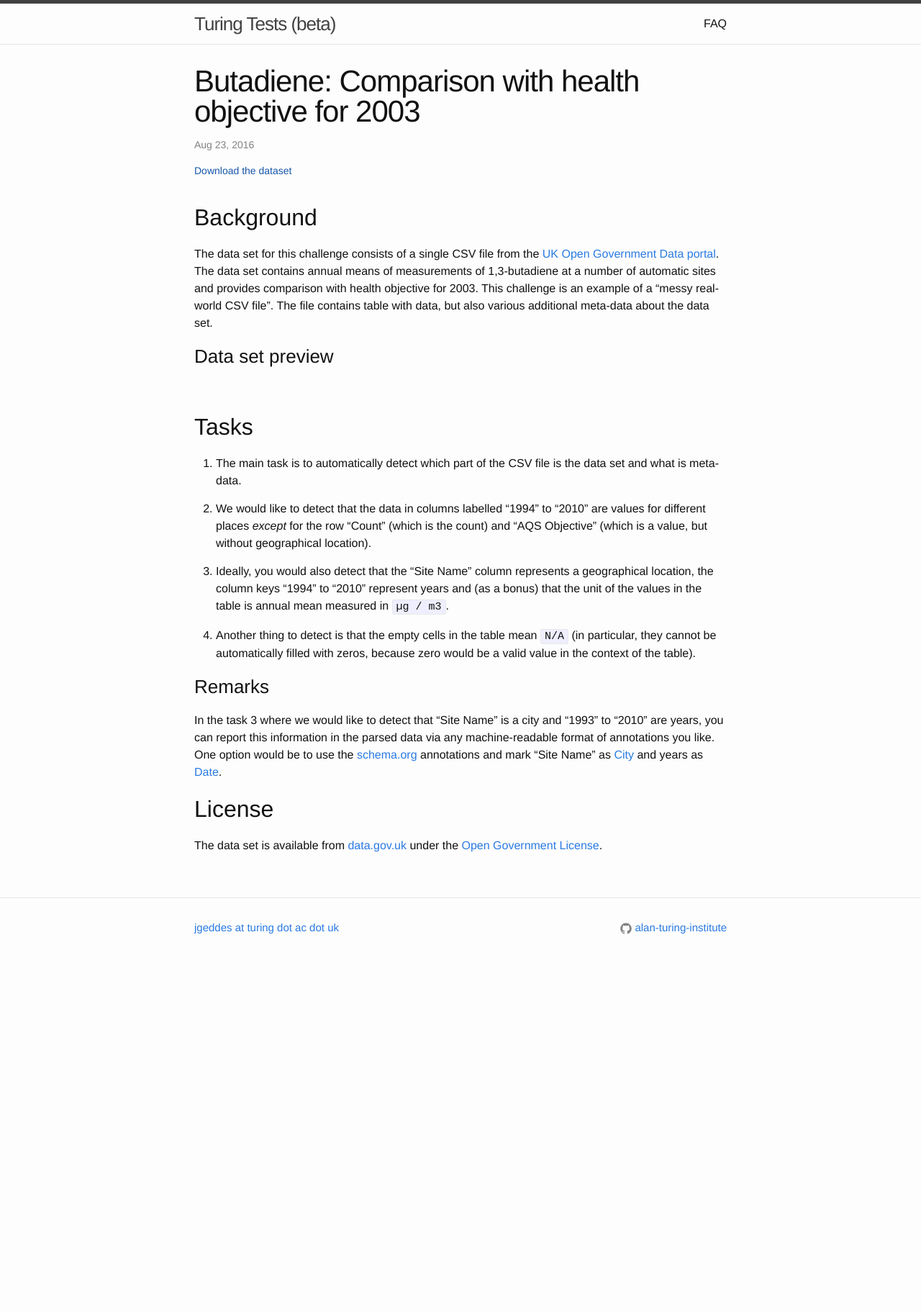
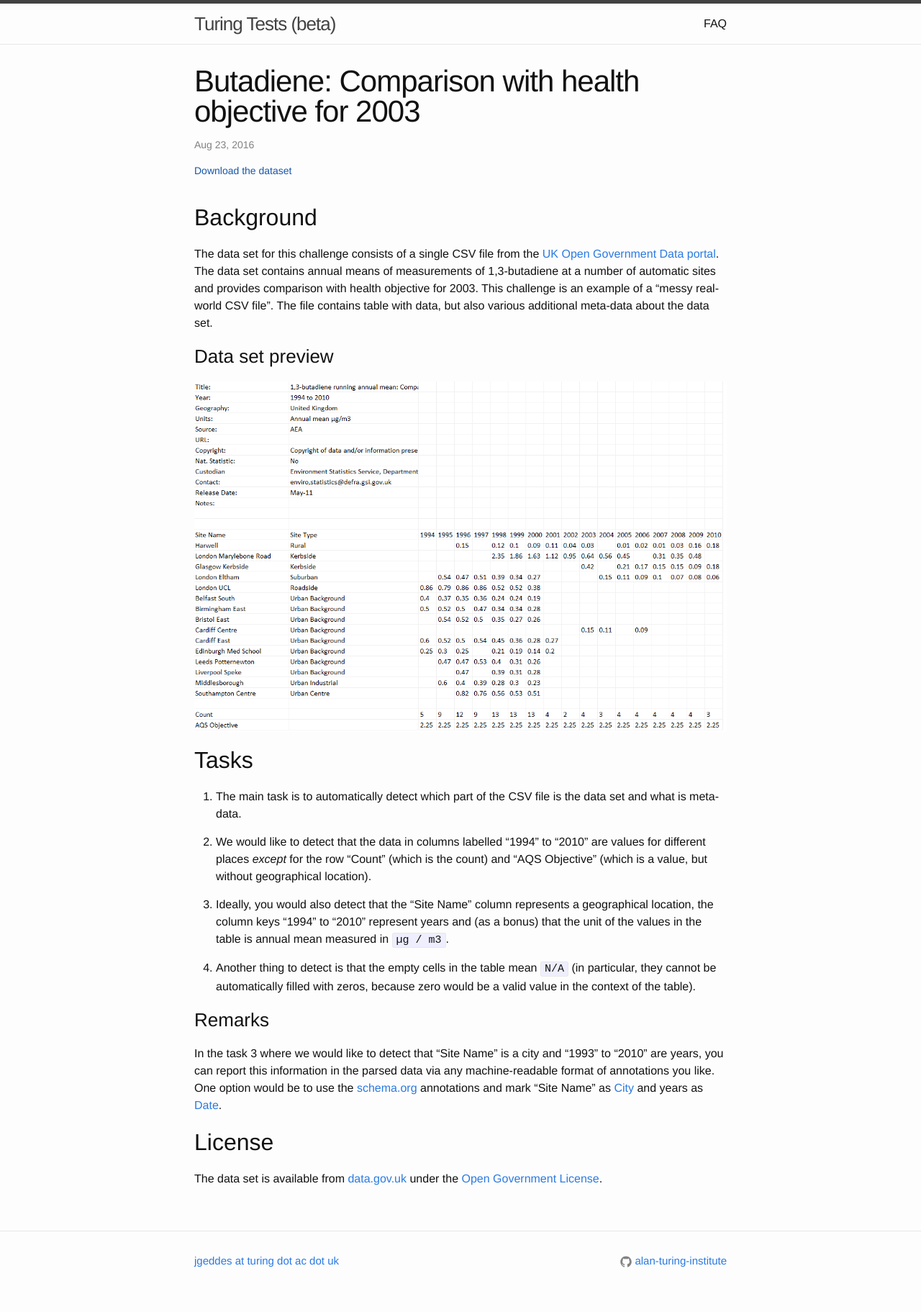
Before and after one commit to tpetricek/turing-tests, a Jekyll site: the page built from _posts/2016-08-23-butadiene-heath-objectives.md, in a window 1280 px wide. Shown: the whole page at 72% size. Built offline with Jekyll 4.4.1, drawn with Linux system fonts in a browser that asks for light colours; before the commit the page ends 1361 px from its top, so only the background shows below that.

Commit message:
Move images to separate folder

```diff
--- a/_posts/2016-08-23-butadiene-heath-objectives.md
+++ b/_posts/2016-08-23-butadiene-heath-objectives.md
@@ -15,7 +15,7 @@ table with data, but also various additional meta-data about the data set.
 
 ### Data set preview
 
-![](2016-08-23-butadiene-heath-objectives/screenshot.png?)
+![Preview of the 1,3-butadiene data set](/images/2016-08-23-butadiene-heath-objectives/screenshot.png?)
 
 ## Tasks
 
```
Also changed, not shown: images/2016-08-23-butadiene-heath-objectives/screenshot.png (renamed from _posts/2016-08-23-butadiene-heath-objectives/screenshot.png).
